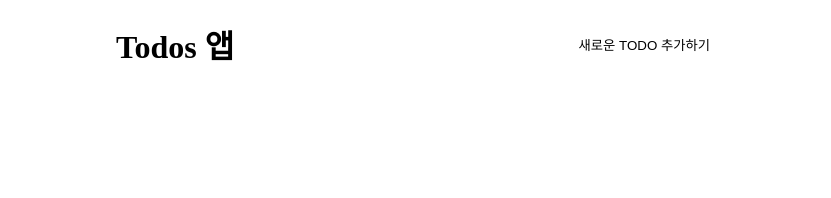
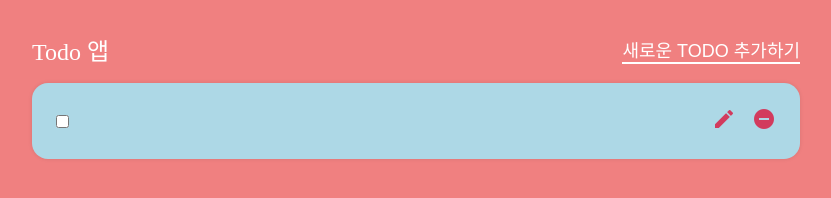
Before and after one commit to tkyoun0421/JS-project, a plain HTML site: page ToDoApp/index.html in a window 1280 px wide. Both pictures are taken after a click on the button "새로운 TODO 추가하기". Shown: the whole page, without its empty margins (224-1055 px from the left). Drawn offline with Linux system fonts and the light colour scheme.

Commit message:
Feat: 파일 수정

```diff
--- a/TimeWatch/index.js
+++ b/TimeWatch/index.js
@@ -26,8 +26,7 @@ function startTimer() {
     tens++
     if (tens <= 99) {
         tensEl.innerHTML = tens;
-    }
-    if (tens > 99) {
+    } else {
         seconds++
         secondsEl.innerHTML = seconds
         tens = 0
--- a/ToDoApp/index.css
+++ /dev/null
@@ -1,33 +0,0 @@
-body {
-  width: 600px;
-  margin: 0 auto;
-}
-
-header {
-  display: flex;
-  justify-content: space-between;
-}
-
-button {
-  background: none;
-  border: none;
-  cursor: pointer;
-}
-
-.item form {
-  display: flex;
-  justify-content: space-between;
-}
-
-.form-content {
-  width: 100%;
-}
-
-.form-content input:last-child {
-  width: 80%;
-}
-
-.form-util {
-  display: flex;
-  justify-content: space-between;
-}
--- a/ToDoApp/index.html
+++ b/ToDoApp/index.html
@@ -1,21 +1,27 @@
 <!DOCTYPE html>
-<html lang="ko">
+<html lang="en">
   <head>
-  <meta charset="UTF-8">
-  <meta http-equiv="X-UA-Compatible" content="IE=edge">
-  <meta name="viewport" content="width=device-width, initial-scale=1.0">
+    <meta charset="UTF-8" />
+    <meta name="viewport" content="width=device-width, initial-scale=1.0" />
     <title>Document</title>
-  <link rel="stylesheet" href="./index.css">
-  <script src="./index.js" defer></script>
-  <script src="https://kit.fontawesome.com/97e703ac45.js" crossorigin="anonymous"></script>
+    <link
+      href="https://fonts.googleapis.com/icon?family=Material+Icons"
+      rel="stylesheet"
+    />
+    <link rel="stylesheet" href="main.css" />
   </head>
   <body>
+    <main>
+      <div class="app">
         <header>
-    <h1>Todos 앱</h1>
-    <button type="button" class="todo_btn--add">새로운 TODO 추가하기</button>
+          <h1>Todo 앱</h1>
+          <button id="create-btn">새로운 todo 추가하기</button>
         </header>
-  <main>
-    <div class="contaienr"></div>
+
+        <div class="todo-list" id="list"></div>
+      </div>
     </main>
+
+    <script src="main.js"></script>
   </body>
 </html>
--- a/ToDoApp/index.js
+++ /dev/null
@@ -1,63 +0,0 @@
-"use strict"
-
-const todoBtnAddEl = document.querySelector('.todo_btn--add')
-const containerEl = document.querySelector('.container')
-
-let todos = []
-
-todoBtnAddEl.addEventListener('click', createNewTodo)
-
-function createNewTodo() {
-  const item = {
-    id: new Date().getTime(),
-    text: "",
-    complete: false
-  }
-  todos.unshift(item)
-
-  const { itemEl, inputEl } = createTodoElement(item)
-  containerEl.prepend(itemEl)
-
-}
-
-function createTodoElement(item) {
-  const itemEl = document.createElement('div')
-  itemEl.classList.add('item')
-
-  const checkboxEl = document.createElement('input')
-  checkboxEl.type = 'checkbox'
-  checkboxEl.checked = item.complete
-
-  if (item.complete) {
-    itemEl.classList.add('complete')
-  }
-
-  const inputEl = document.createElement('input')
-  inputEl.type = 'text'
-  inputEl.value = item.text
-  inputEl.setAttribute('disabled', '')
-
-  const formUtilEl = document.createElement('div')
-  formUtilEl.classList.add('form-util')
-
-  const todoBtnModifyEl = document.createElement('button')
-  todoBtnModifyEl.classList.add('todo_btn--modify')
-  todoBtnModifyEl.innerHTML = `
-    <i class="fa-solid fa-pencil"></i>
-  `
-
-  const todoBtnDeleteEl = document.createElement('button')
-  todoBtnDeleteEl.classList.add('todo_btn--delete')
-  todoBtnDeleteEl.innerHTML = `
-    <i class="fa-solid fa-circle-minus"></i>
-  `
-
-  formUtilEl.append(todoBtnModifyEl)
-  formUtilEl.append(todoBtnDeleteEl)
-
-  itemEl.append(checkboxEl)
-  itemEl.append(inputEl)
-  itemEl.append(formUtilEl)
-
-  return { itemEl, inputEl, todoBtnModifyEl, todoBtnDeleteEl }
-}
--- /dev/null
+++ b/ToDoApp/main.css
@@ -0,0 +1,116 @@
+* {
+    margin: 0;
+    padding: 0;
+    box-sizing: border-box;
+}
+
+button {
+    background: none;
+    outline: none;
+    border: none;
+    cursor: pointer;
+}
+
+body {
+    background-color: lightcoral;
+    color: #fff;
+}
+
+main {
+    min-height: 100vh;
+    display: flex;
+    justify-content: center;
+    padding: 2rem 1.5rem;
+}
+
+.app {
+    width: 100%;
+    max-width: 768px;
+}
+
+.app header {
+    display: flex;
+    align-items: center;
+    justify-content: space-between;
+    margin-bottom: 1rem;
+}
+
+.app header h1 {
+    color: #fff;
+    font-size: 24px;
+    font-weight: 400;
+}
+
+.app header button {
+    color: #fff;
+    font-size: 18px;
+    border-bottom: 2px solid #fff;
+    text-transform: uppercase;
+}
+
+.item {
+    display: flex;
+    align-items: center;
+    justify-content: space-between;
+    padding: 1.5rem;
+    border-radius: 1rem;
+    background-color: lightblue;
+    box-shadow: 0 0 4px rgba(0, 0, 0, 0.1);
+    margin-bottom: 1.5rem;
+}
+
+.item:last-of-type {
+    margin-bottom: 0;
+}
+
+.item input[type="checkbox"] {
+    margin-right: 1rem;
+}
+
+.item input[type="text"] {
+    appearance: none;
+    background: none;
+    border: none;
+    outline: none;
+    font-weight: 400;
+    color: black;
+    font-size: 20px;
+    flex: 1 1 0%;
+    margin-right: 1rem;
+}
+
+.item input[type="text"]:not(:disabled) {
+    border-bottom: 2px solid #fff;
+}
+
+.item.complete {
+    opacity: 0.7;
+}
+
+.item.complete input[type="text"] {
+    text-decoration: line-through;
+}
+
+.item:hover,
+.item:focus-within {
+    outline: 2px solid #fff;
+}
+
+.actions button {
+    color: crimson;
+    margin-right: 1rem;
+    opacity: 0.8;
+    transform: 0.1s;
+}
+
+.actions button.remove-btn {
+    color: crimson;
+}
+
+.actions button:hover {
+    opacity: 1;
+}
+
+.actions button:last-of-type {
+    margin-right: 0;
+}
--- /dev/null
+++ b/ToDoApp/main.js
@@ -0,0 +1,65 @@
+const list = document.getElementById('list');
+const createBtn = document.getElementById('create-btn');
+
+let todos = [];
+
+createBtn.addEventListener('click', createNewTodo);
+
+function createNewTodo() {
+    // 새로운 아이템 객체 생성
+    const item = {
+        id: new Date().getTime(),
+        text: "",
+        complete: false
+    }
+
+    // 배열에 처음에 새로운 아이템을 추가
+    todos.unshift()
+
+    // 요소 생성하기
+    const { itemEl, inputEl } = createTodoElement(item);
+
+    list.prepend(itemEl);
+
+}
+
+function createTodoElement(item) {
+
+    const itemEl = document.createElement('div');
+    itemEl.classList.add('item');
+
+    const checkboxEl = document.createElement('input');
+    checkboxEl.type = 'checkbox';
+    checkboxEl.checked = item.complete;
+
+
+    if (item.complete) {
+        itemEl.classList.add('complete');
+    }
+
+    const inputEl = document.createElement('input');
+    inputEl.type = 'text';
+    inputEl.value = item.text;
+    inputEl.setAttribute('disabled', "");
+
+    const actionsEl = document.createElement('div');
+    actionsEl.classList.add('actions');
+
+    const editBtnEl = document.createElement('button');
+    editBtnEl.classList.add('material-icons');
+    editBtnEl.innerText = 'edit';
+
+    const removeBtnEl = document.createElement('button');
+    removeBtnEl.classList.add('material-icons', 'remove-btn');
+    removeBtnEl.innerText = 'remove_circle';
+
+    actionsEl.append(editBtnEl);
+    actionsEl.append(removeBtnEl);
+
+    itemEl.append(checkboxEl);
+    itemEl.append(inputEl);
+    itemEl.append(actionsEl);
+
+    return { itemEl, inputEl, editBtnEl, removeBtnEl }
+
+}
```
Lines whose indentation alone changed are shown as unchanged.
